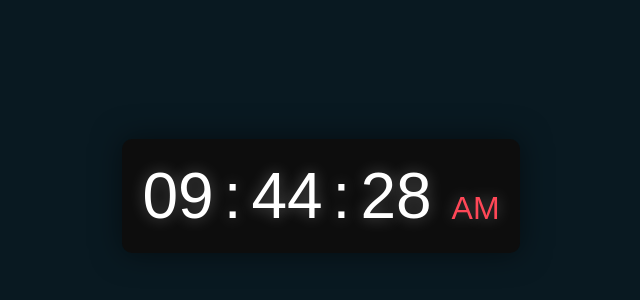
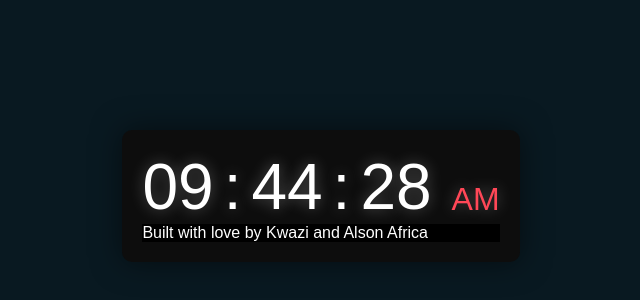
Before and after one commit to Kwazi-code/Digital-clock-using-javascript, a plain HTML site: page index.html in a window 1280 px wide. Shown: the part 204-504 px from the top of the page, without its empty margins (319-959 px from the left). Drawn offline with Linux system fonts and the light colour scheme.

Commit message:
Feature: added clock signature

```diff
--- a/index.html
+++ b/index.html
@@ -16,6 +16,9 @@
             <span id="seconds">00</span>
             <span id="am-pm">AM</span>
         </div>
+        <div class="text-container">
+            <p class="text">Built with love by Kwazi and Alson Africa</p>
+        </div>
     </div>
     <script src="script.js"></script>
 </body>
--- a/style.css
+++ b/style.css
@@ -18,6 +18,10 @@ body {
     padding: 20px;
     border-radius: 10px;
     box-shadow: 0 0 30px rgba(0, 0, 0, 0.5);
+    align-text: "center";
+    justify-content:"center";
+    align-items:"center"
+
 }
 
 .clock {
@@ -34,6 +38,26 @@ body {
 .separator {
     margin: 0 10px;
 }
+.text{
+    align-text: "center";
+    color:white;
+    display:"flex";
+    align-text: "center";
+    justify-content:"center";
+    align-items:"center"
+}
+.text:hover{
+    color: gold;
+}
+.text-container{
+    align-text: "center";
+    background-color:black;
+    display:"flex";
+    align-text: "center";
+    justify-content:"center";
+    align-items:"center"
+    width:"100%"
+}
 
 #am-pm {
     font-size: 0.5em;
```
